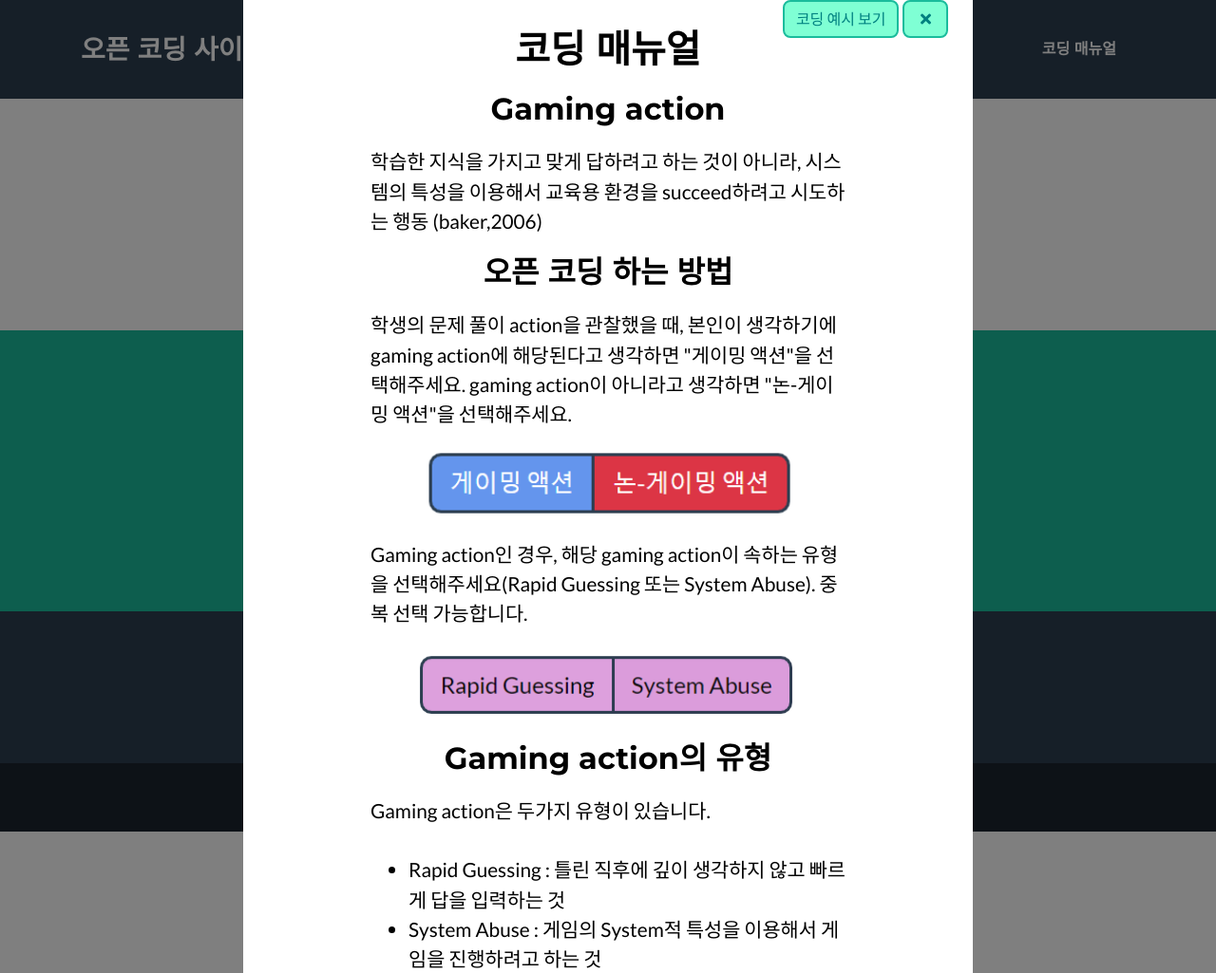
After one commit to kwarg-s/handcoding_site, a Django app: page /finish in a window 1280 px wide, after a click on "코딩 매뉴얼". The commit adds this page. Shown: the whole page at 95% size. Run offline with Django 3.2, Linux system fonts and the light colour scheme; some libraries are stand-ins or nearby versions.

Commit message:
200312 finish page

```diff
--- a/handcoding_site/urls.py
+++ b/handcoding_site/urls.py
@@ -21,6 +21,7 @@ urlpatterns = [
     path('',myapp.views.home,name='home'),
     path('screen/<int:screen_id>/',myapp.views.detail, name='detail'),
     path('screen/<int:screen_id>/update',myapp.views.update,name='update'),
+    path('finish',myapp.views.finish,name='finish'),
 ]
 
 ###
--- a/myapp/static/myapp/mycss.css
+++ b/myapp/static/myapp/mycss.css
@@ -170,8 +170,4 @@ box-shadow: 0 0 0 0.2rem rgba(76, 91, 106, 0.5);
       left:2%;
       position:relative;
     }
-      body { color: red; }
-      #gaming-radio{
-      background-color:chartreuse;
     }
-    }
--- /dev/null
+++ b/myapp/templates/base.html
@@ -0,0 +1,228 @@
+
+{% load static %}
+
+<!DOCTYPE html>
+<html lang="en">
+
+<head>
+
+  <meta charset="utf-8">
+  <meta name="viewport" content="width=device-width, initial-scale=1, shrink-to-fit=no">
+  <meta name="description" content="">
+  <meta name="author" content="">
+
+  <title>오픈 코딩 사이트</title>
+
+   <!-- Custom fonts for this theme -->
+  <link href='{% static "myapp/vendor/fontawesome-free/css/all.min.css" %}' rel="stylesheet" type="text/css">
+
+    <link href="https://fonts.googleapis.com/css?family=Montserrat:400,700" rel="stylesheet" type="text/css">
+    <link href="https://fonts.googleapis.com/css?family=Lato:400,700,400italic,700italic" rel="stylesheet" type="text/css">
+
+    <!-- Theme CSS -->
+    <link href="{% static 'myapp/css/freelancer.min.css' %}" rel="stylesheet">
+
+    <link rel="stylesheet" href="../static/myapp/mycss.css">
+</head>
+
+<body id="page-top">
+
+  <!-- Navigation -->
+  <nav class="navbar navbar-expand-lg bg-secondary text-uppercase fixed-top" id="mainNav">
+    <div class="container">
+      <a class="navbar-brand js-scroll-trigger" href="/">오픈 코딩 사이트</a>
+      <button class="navbar-toggler navbar-toggler-right text-uppercase font-weight-bold bg-primary text-white rounded" type="button" data-toggle="collapse" data-target="#navbarResponsive" aria-controls="navbarResponsive" aria-expanded="false" aria-label="Toggle navigation">
+        Menu
+        <i class="fas fa-bars"></i>
+      </button>
+      <div class="collapse navbar-collapse" id="navbarResponsive">
+        <ul class="navbar-nav ml-auto">
+          <li class="nav-item mx-0 mx-lg-1">
+            <a class="nav-link py-3 px-0 px-lg-3 rounded js-scroll-trigger"  data-toggle="modal"  data-target="#myModal">코딩 매뉴얼</a>
+          </li>
+        </ul>
+      </div>
+    </div>
+  </nav>
+
+  <!-- Portfolio Section -->
+  <section class="page-section portfolio" id="portfolio" style="padding-top:150px;">
+    <div class="container">
+
+      <!-- Portfolio Section Heading -->
+      <h2 class="page-section-heading text-center text-uppercase text-secondary mb-0">모두 마치셨습니다.</h2>
+
+      <!-- Icon Divider -->
+      <div class="divider-custom">
+        <div class="divider-custom-line"></div>
+        <div class="divider-custom-icon">
+          <i class="fas fa-star"></i>
+        </div>
+        <div class="divider-custom-line"></div>
+      </div>
+
+
+      </div>
+      <!-- /.row -->
+
+
+  </section>
+
+
+
+
+    <!-- Masthead -->
+    <header class="masthead bg-primary text-white text-center">
+
+
+<style>
+  #myModal{
+    font-size:1.3em;
+    text-align:left;
+    width: 60%;
+    background-color:gray;
+    left:20%;
+    color:black;
+    background-color:white;
+    padding:0 0 0 0;
+    margin: 0 0 0 0;
+    overflow:auto;
+  }
+  #myNewModal{
+    border:0;
+    font-size:1.3em;
+    /* text-align:center; */
+    width: 60%;
+
+    left:20%;
+    color:black;
+    background-color:white;
+    padding:0 0 0 0;
+    margin: 0 0 0 0;
+  }
+  #modalcontent{
+    padding:0 0 0 0;
+    margin: 0 0 0 0;
+    height:600px;
+
+    width:100%;
+  }
+  #close{
+    color:teal;
+  }
+  .modalcontent div{
+    width:100%;
+    border:1px solid black;
+  }
+</style>
+
+<!-- Modal -->
+
+<div class="modal fade" id="myModal" tabindex="-1" role="dialog" aria-labelledby="myModalLabel">
+  <div class="modal-dialog" role="document" style="width:100%; padding:0 0 0 0;">
+    <div id="modalcontent">
+      <center><p><h1>코딩 매뉴얼</h1></p></center>
+      <center><p><h2>Gaming action</h2></p></center>
+      <div>학습한 지식을 가지고 맞게 답하려고 하는 것이 아니라, 시스템의 특성을 이용해서 교육용 환경을 succeed하려고 시도하는 행동 (baker,2006)
+      </div>
+      <center><p><h2>오픈 코딩 하는 방법</h2></p></center>
+      <div>
+        학생의 문제 풀이 action을 관찰했을 때, 본인이 생각하기에 gaming action에 해당된다고 생각하면 "게이밍 액션"을 선택해주세요. gaming action이 아니라고 생각하면 "논-게이밍 액션"을 선택해주세요.
+      </div>
+      <center><p><img src="../../media/gaming.PNG" width=80%;></p></center>
+
+      <div>
+        Gaming action인 경우, 해당 gaming action이 속하는 유형을 선택해주세요(Rapid Guessing 또는 System Abuse). 중복 선택 가능합니다.
+      </div>
+      <center><p><img src="../../media/gaming_type.PNG" width=80%;></p></center>
+      <center><p><h2>Gaming action의 유형</h2></p></center>
+      <div>
+        Gaming action은 두가지 유형이 있습니다.
+      </div><br>
+      <div>
+      <ul>
+        <li>Rapid Guessing : 틀린 직후에 깊이 생각하지 않고 빠르게 답을 입력하는 것</li>
+        <li>System Abuse : 게임의 System적 특성을 이용해서 게임을 진행하려고 하는 것 </li>
+      </ul>
+
+
+    </div>
+
+    <!-- <p><h2>오픈 코딩의 예시</h2></p>
+    안녕안녕 -->
+  </div>
+</div>
+
+  <div  style=" position:fixed; right:22%; top:0px; padding:0 0 0 0;">
+    <button type="button" class="btn btn-primary" data-toggle="modal" data-target="#myNewModal" style="color:teal;">
+      코딩 예시 보기
+    </button>
+    <button type="button" class="btn  btn-primary" data-dismiss="modal" id="close"> <i class="fas fa-times fa-fw"></i></button>
+  </div>
+
+<div class="modal fade" id="myNewModal" tabindex="-1" role="dialog" aria-labelledby="myModalLabel">
+  <div class="modal-dialog" role="document" style="width:100%;">
+    <div id="modalcontent">
+      <center><img src="../../media/sample2.gif" width=90%;></center><br>
+      답 입력 속도가 체감상 지나치게 빠르므로 gaming action이며, rapid guessing입니다.
+      <center><img src="../../media/sample1.gif" width=90%;></center><br>
+      카드를 순차적으로 입력하면서 맞추었습니다. 정답 카드를 올려놓기만 하면 succeed할 수 있다는 system적 특성을 이용하였을 가능성이 높으므로, gaming action이며, System abuse입니다.
+
+    </div>
+  </div>
+  <div  style=" position:fixed; right:22%; top:0px; border:1px solid black; padding:0 0 0 0;">
+    <button type="button" class="btn  btn-primary" data-dismiss="modal" id="close"> <i class="fas fa-times fa-fw"></i></button>
+  </div>
+</div>
+    </header>
+
+
+
+  <!-- Bootstrap core JavaScript -->
+  <script src="static/myapp/vendor/jquery/jquery.min.js"></script>
+  <script src="static/myapp/vendor/bootstrap/js/bootstrap.bundle.min.js"></script>
+
+  <!-- Plugin JavaScript -->
+  <script src="static/myapp/vendor/jquery-easing/jquery.easing.min.js"></script>
+
+  <!-- Contact Form JavaScript -->
+  <script src="static/myapp/js/jqBootstrapValidation.js"></script>
+  <script src="static/myapp/js/contact_me.js"></script>
+
+  <!-- Custom scripts for this template -->
+  <script src="static/myapp/js/freelancer.min.js"></script>
+
+</body>
+
+<!-- Footer -->
+<footer class="footer text-center">
+  <div class="container">
+    <div class="row">
+
+      <!-- Footer Social Icons -->
+      <div class="col-lg-4 mb-5 mb-lg-0">
+      </div>
+
+    </div>
+  </div>
+</footer>
+
+<!-- Copyright Section -->
+<section class="copyright py-4 text-center text-white">
+  <div class="container">
+    <small>Copyright &copy; 인지컴퓨팅 연구실 2020 </small>
+  </div>
+</section>
+
+
+<!-- Scroll to Top Button (Only visible on small and extra-small screen sizes) -->
+<div class="scroll-to-top d-lg-none position-fixed ">
+  <a class="js-scroll-trigger d-block text-center text-white rounded" href="#page-top">
+    <i class="fa fa-chevron-up"></i>
+  </a>
+</div>
+
+
+
+
+</html>
--- a/myapp/templates/new.html
+++ b/myapp/templates/new.html
@@ -132,9 +132,6 @@ box-shadow: 0 0 0 0.2rem rgba(76, 91, 106, 0.5);
       left:2%;
       position:relative;
     }
-      #gaming-radio{
-      background-color:chartreuse;
-    }
     }
 
 
@@ -148,7 +145,7 @@ box-shadow: 0 0 0 0.2rem rgba(76, 91, 106, 0.5);
    <!-- Navigation -->
    <nav class="navbar navbar-expand-lg bg-secondary text-uppercase fixed-top" id="mainNav">
     <div class="container">
-      <a class="navbar-brand js-scroll-trigger" href="#page-top">오픈 코딩 사이트</a>
+      <a class="navbar-brand js-scroll-trigger" href="/">오픈 코딩 사이트</a>
       <button class="navbar-toggler navbar-toggler-right text-uppercase font-weight-bold bg-primary text-white rounded" type="button" data-toggle="collapse" data-target="#navbarResponsive" aria-controls="navbarResponsive" aria-expanded="false" aria-label="Toggle navigation">
         Menu
         <i class="fas fa-bars"></i>
--- a/myapp/views.py
+++ b/myapp/views.py
@@ -4,7 +4,10 @@ from django.shortcuts import get_object_or_404
 # Create your views here.
 
 def home(request):
-    return render(request,'home.html')
+  return render(request,'home.html')
+
+def finish(request):
+  return render(request,'base.html')
 
 
 def detail(request,screen_id):
@@ -15,8 +18,11 @@ def detail(request,screen_id):
     next_screen_id=screen_id+1
     before_screen_id=screen_id-1
     return render(request,'new.html',{'screen':screen_detail,'next_screen_id':next_screen_id,'before_screen_id':before_screen_id})
-  except:
-    return render(request,'home.html')
+  except Exception as e:
+    print('오류메시지시작')
+    print(e.args)
+    print('오류메시지끝')
+    return finish(request)
 
 def update(request,screen_id):
   try:
@@ -28,15 +34,23 @@ def update(request,screen_id):
     if 'gaming' in post.keys():
       screen.gaming=1
       screen.save()
+      print(post)
+      s=""
+      if 'rapid_guessing' in post.keys():
+        s+="rapid_guessing "
+      if 'system_abuse' in post.keys():
+        s+="system_abuse "
+      screen.gaming_type=s
+      screen.save()
     else:
       screen.gaming=0
       screen.save()
-
-    print(request.POST)
 
     # screen.gaming_type=request.POST['gaming_type']
     screen.save()
     return redirect('/screen/'+str(screen_id))
   except Exception as e:
+    print('오류메시지시작')
     print(e.args)
+    print('오류메시지끝')
     return render(request,'home.html')
```
Also changed, not shown: db.sqlite3.
